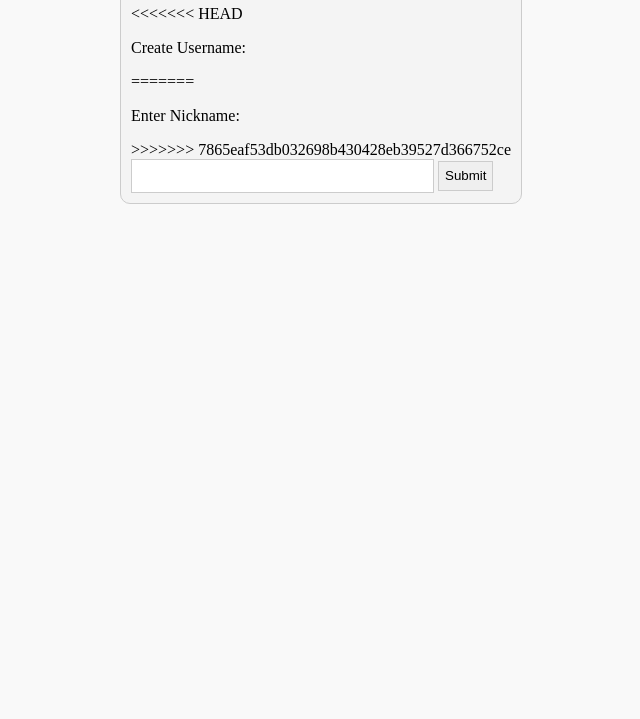
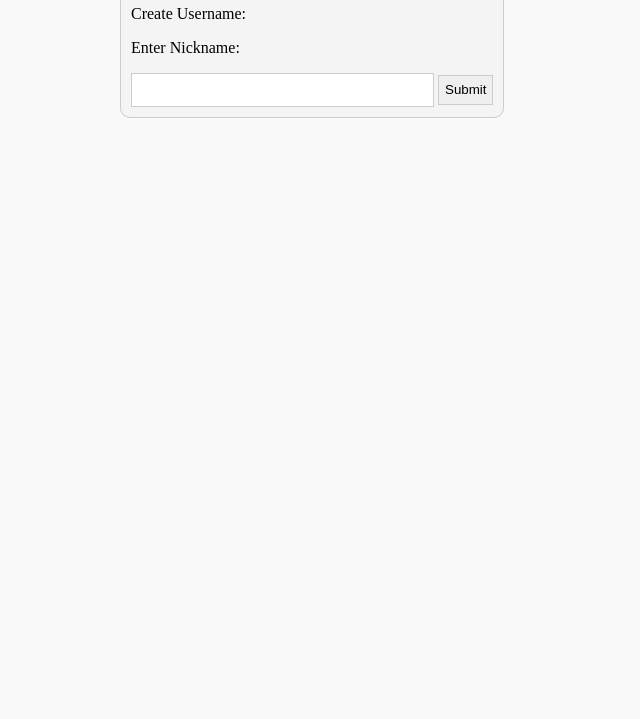
Before and after one commit to RishabhKodes/text.me, a website: page index.html in a window 1280 px wide. Shown: the part 81-800 px from the top of the page, without its empty margins (190-830 px from the left). Drawn offline with nearby package versions, Linux system fonts and the light colour scheme; no server answers.

Commit message:
Updated index

```diff
--- a/index.html
+++ b/index.html
@@ -58,11 +58,8 @@
 	<div id="container">
 		<div id="namesWrapper">
 			<h2>QuaranChat</h2>
-<<<<<<< HEAD
 			<p>Create Username:</p>
-=======
 			<p>Enter Nickname:</p>
->>>>>>> 7865eaf53db032698b430428eb39527d366752ce
 			<div id="error"></div>
 			<form id="usernameForm">
 				<input type="text" size="35" id="username">
```
